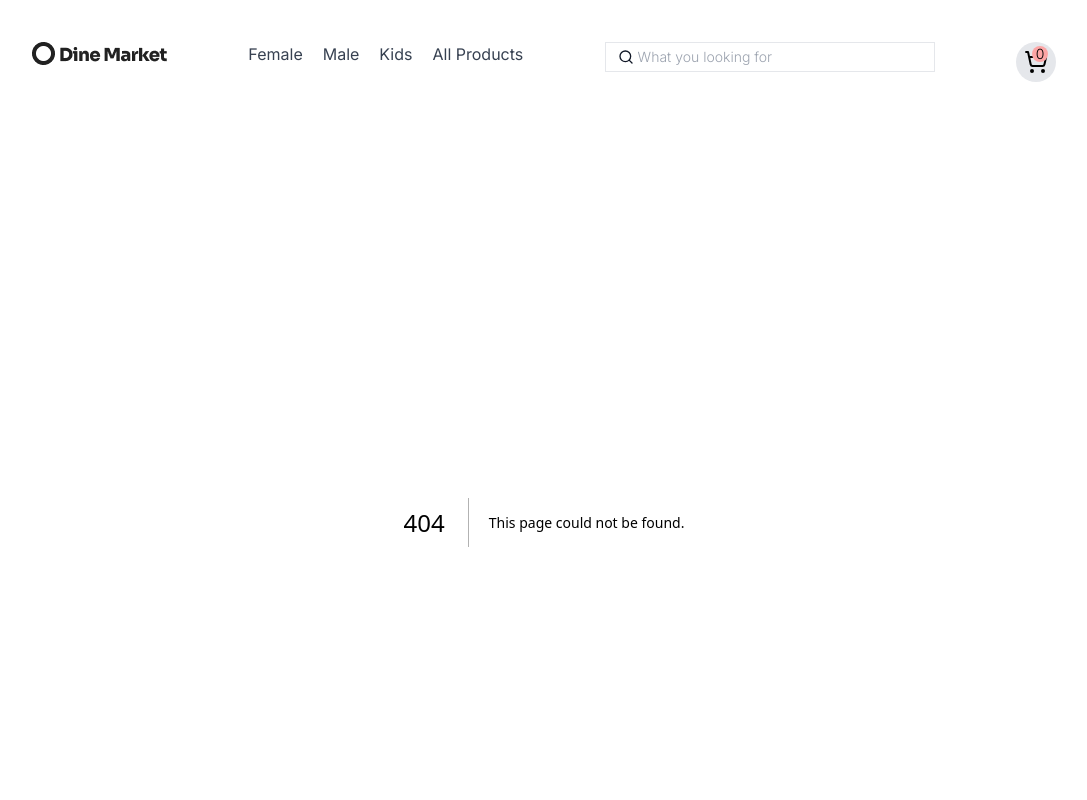
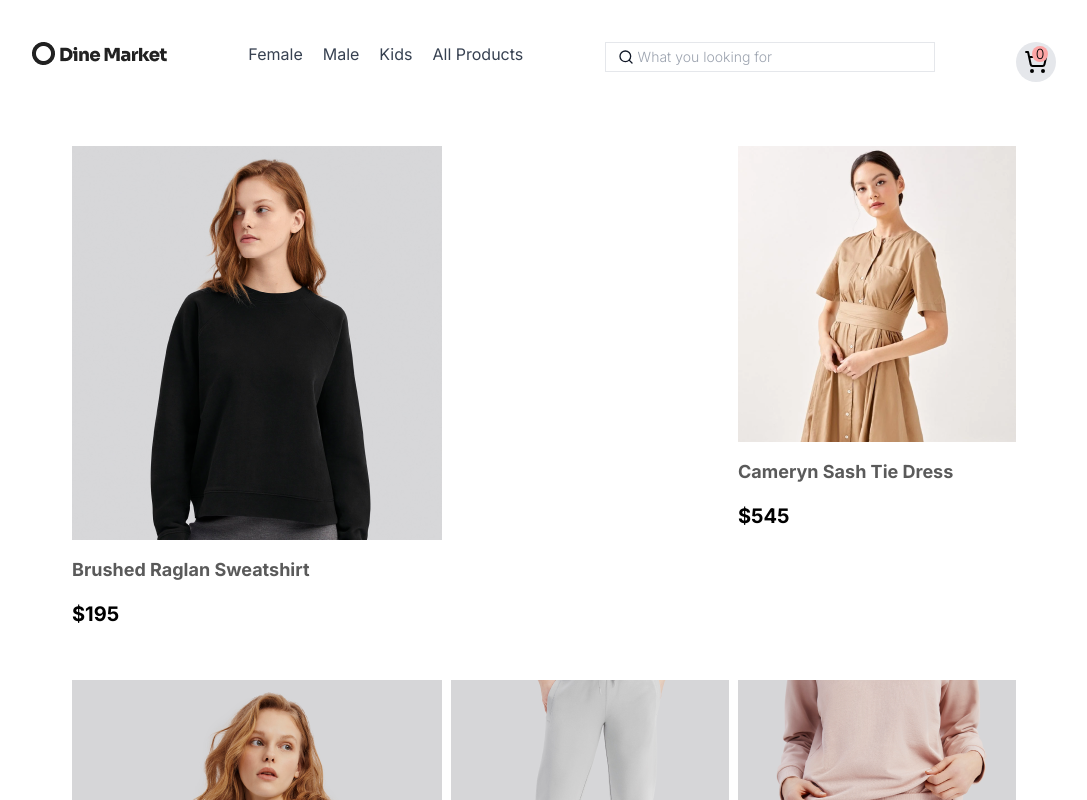
Before and after one commit to smmartprogrammer/ecoomerce, a Next.js app: page /gender/female in a window 1280 px wide. Before the commit this address had no page. Shown: the top 800 px of the page, without its empty margins (96-1183 px from the left). Built offline with nearby package versions, Linux system fonts and the light colour scheme.

Commit message:
dynamic routing implemented

```diff
--- /dev/null
+++ b/app/allproducts/[id]/page.tsx
@@ -0,0 +1,30 @@
+import ProductCard from "@/components/ProductCard";
+import { Products } from "@/components/ProductDetails";
+import Image, { StaticImageData } from "next/image";
+
+const getProductbyDetail = (id: string) => {
+  return Products.filter((product) => product.id === id);
+};
+
+export default function Page({ params }: { params: { id: string } }) {
+  const result = getProductbyDetail(params.id);
+
+  return (
+    <div className="flex  mt-0 px-10 py-15 flex-wrap">
+      {result.map((product) => (
+        <div key={product.id} className="flex justify-between gap-6">
+          <div>
+            <Image src={product.image} alt={product.name} />
+          </div>
+          <div>
+            {" "}
+            Product Detail
+            <p>Name {product.name} </p>
+            <p>Price {product.price} </p>
+            <p>Category {product.category} </p>
+          </div>
+        </div>
+      ))}
+    </div>
+  );
+}
--- /dev/null
+++ b/app/allproducts/page.tsx
@@ -0,0 +1,27 @@
+import ProductCard from '@/components/ProductCard'
+import {Products} from '@/components/ProductDetails'
+import { StaticImageData } from 'next/image'
+
+
+
+const AllProducts = () => {
+  return (
+    <div className="flex">
+    <div className="flex justify-between flex-wrap mt-0 px-10 py-15   ">
+      {Products.map((product) => (
+        <ProductCard
+          key={product.id}
+          title={product.title}
+          price={product.price}
+          img={product.image as StaticImageData}
+          category={product.category }
+          id={product.id}
+        />
+      ))}
+    </div>
+  </div>
+
+  )
+}
+
+export default AllProducts
--- /dev/null
+++ b/app/gender/[gender]/page.tsx
@@ -0,0 +1,29 @@
+import ProductCard from "@/components/ProductCard";
+import { Products } from "@/components/ProductDetails";
+import { StaticImageData } from "next/image";
+
+const getProductbyCategory = (gender: string) => {
+  return Products.filter((product) => product.gender === gender);
+};
+
+export default function Page({ params }: { params: { gender: string } }) {
+  const result = getProductbyCategory(params.gender);
+  return (
+    <div className="flex justify-between mt-0 px-10 py-15 flex-wrap">
+      {result.length > 0 ? (
+        result.map((product) => (
+          <ProductCard
+            key={product.id}
+            title={product.title}
+            price={product.price}
+            img={product.image as StaticImageData}
+            gender={product.gender as string}
+            id={product.id }
+          />
+        ))
+      ) : (
+        <p className="text-center"> Product not found </p>
+      )}
+    </div>
+  );
+}
--- a/app/page.tsx
+++ b/app/page.tsx
@@ -18,8 +18,8 @@ export default function Home() {
         <Products />
         <Jewellery />
         <Newsletter />
-        <AllProducts />
-        <ProductList />
+        {/* <AllProducts /> */}
+        {/* <ProductList /> */}
         <Footer />
       </h1>
     </div>
--- a/components/Footer.tsx
+++ b/components/Footer.tsx
@@ -7,7 +7,7 @@ import { link } from "fs";
 
 const Footer = () => {
   return (
-    <div className="flex justify-center flex-col md:flex-row mt-24">
+    <div className="flex justify-center flex-col md:flex-row mt-14">
       {/* left side */}
       <div className="flex flex-col  gap-4  ">
         <Image src={Logo} alt="logo" className="object-contain  " />
--- a/components/Hamzanav.tsx
+++ b/components/Hamzanav.tsx
@@ -21,9 +21,11 @@ import logo from "@/public/Logo.webp";
 const Hamzanav = () => {
   return (
     <div className="flex wrapper justify-between py-10">
+      <Link href="/">
       <div>
         <Image src={Logo} alt="LOGO" />{" "}
       </div>
+      </Link>
       <div>
         <ul className="md:flex md:justify-between md:items-center gap-x-5 md:block sm:hidden ">
           {NavbarArray.map((NavbarArray) => (
--- a/components/Jewellery.tsx
+++ b/components/Jewellery.tsx
@@ -5,7 +5,7 @@ import { Button } from "@/components/ui/button";
 
 const Jewellery = () => {
   return (
-    <div className="px-1 text-gray-700">
+    <div className="px-1 text-gray-700 mt-28">
       <div className=" flex justify-start md:justify-end text-5xl font-bold py-4">
         <h6 className="max-w-[27rem]">
           Unique and Authentic Vintage Designer Jewellery
--- a/components/Product.tsx
+++ b/components/Product.tsx
@@ -1,3 +1,4 @@
+import { StaticImageData } from "next/image";
 import ProductCard from "./ProductCard";
 import { Products } from "./ProductDetails";
 
@@ -6,7 +7,7 @@ const Product = () => {
 
   return (
     <div>
-      <div className="mt-32 mb-12 text-center  space-y-1">
+      <div className="mt-28 mb-12 text-center  space-y-1">
         <p className="text-blue-700 flex justify-center font-semibold text-sm   tracking-wider  ">
           PRODUCTS
         </p>
@@ -16,13 +17,14 @@ const Product = () => {
       </div>
 
       <div className="flex">
-        <div className="flex justify-evenly mt-16 ">
+        <div className="flex justify-evenly mt-2 ">
           {productChecks.map((product) => (
             <ProductCard
               key={product.id}
               title={product.title}
               price={product.price}
-              img={product.image}
+              img={product.image as StaticImageData}
+              id={product.id}
             />
           ))}
         </div>
--- a/components/ProductCard.tsx
+++ b/components/ProductCard.tsx
@@ -1,16 +1,27 @@
 import Image, { StaticImageData } from "next/image";
+import Link from "next/link";
 
 function ProductCard(props: {
   title: string;
   price: number;
   img: StaticImageData;
+  category?: string;
+  gender?: string;
+  id?: string;
 }) {
   return (
-    <div className="">
-      <Image src={props.img} alt="products" />
-      <h3 className="font-bold text-lg mt-3">{props.title} </h3>
-      <p className="font-bold text-lg"> ${props.price} </p>
-    </div>
+    <Link href={`/allproducts/${props.id}`}>
+      <div className=" py-6">
+        <Image src={props.img} alt="products" />
+        <h3 className="font-bold text-lg mt-3 text-[#5A5A5A] py-1 ">
+          {props.title}
+        </h3>
+        <p className="font-bold text-base text-[#888888] py-1 ">
+          {props.category}
+        </p>
+        <p className="font-bold text-xl  py-1 "> ${props.price} </p>
+      </div>
+    </Link>
   );
 }
 
--- a/components/ProductDetails.ts
+++ b/components/ProductDetails.ts
@@ -120,11 +120,7 @@ export const Products: Product[] = [
     category: "Sweaters",
     price: 195,
     image: Product11,
-    gender: "female",
+    gender: "male",
 
 },
-
-
-
-
 ]
--- a/components/ProductList.tsx
+++ /dev/null
@@ -1,22 +0,0 @@
-import React from "react";
-import ProductCard from "./ProductCard";
-import { Products } from "./ProductDetails";
-
-const ProductList = () => {
-  const productChecks = Products.slice(0, 3);
-
-  return (
-    <div className="flex justify-evenly mt-16">
-      {productChecks.map((product) => (
-        <ProductCard
-          key={product.id}
-          title={product.title}
-          price={product.price}
-          img={product.image}
-        />
-      ))}
-    </div>
-  );
-};
-
-export default ProductList;
--- a/components/Types.tsx
+++ b/components/Types.tsx
@@ -1,4 +1,6 @@
 import Image, { StaticImageData } from "next/image";
+import Link from "next/link";
+
 
 export interface NavbarItemTypes {
   label: string;
@@ -12,15 +14,15 @@ export interface Product {
   price: number;
   image: string | StaticImageData;
   category: string;
-  gender: string;
+  gender?: string;
   href?: string;
 }
 
 export const NavbarArray: Array<NavbarItemTypes> = [
-  { label: "Female", href: "/Female" },
-  { label: "Male", href: "/Male" },
-  { label: "Kids", href: "/Kids" },
-  { label: "All Products", href: "/AllProducts" },
+  { label: "Female", href: "/gender/female" },
+  { label: "Male", href: "/gender/male" },
+  { label: "Kids", href: "/gender/kids" },
+  { label: "All Products", href: "/allproducts" },
 ];
 
 export const ProductsList = [];
```
